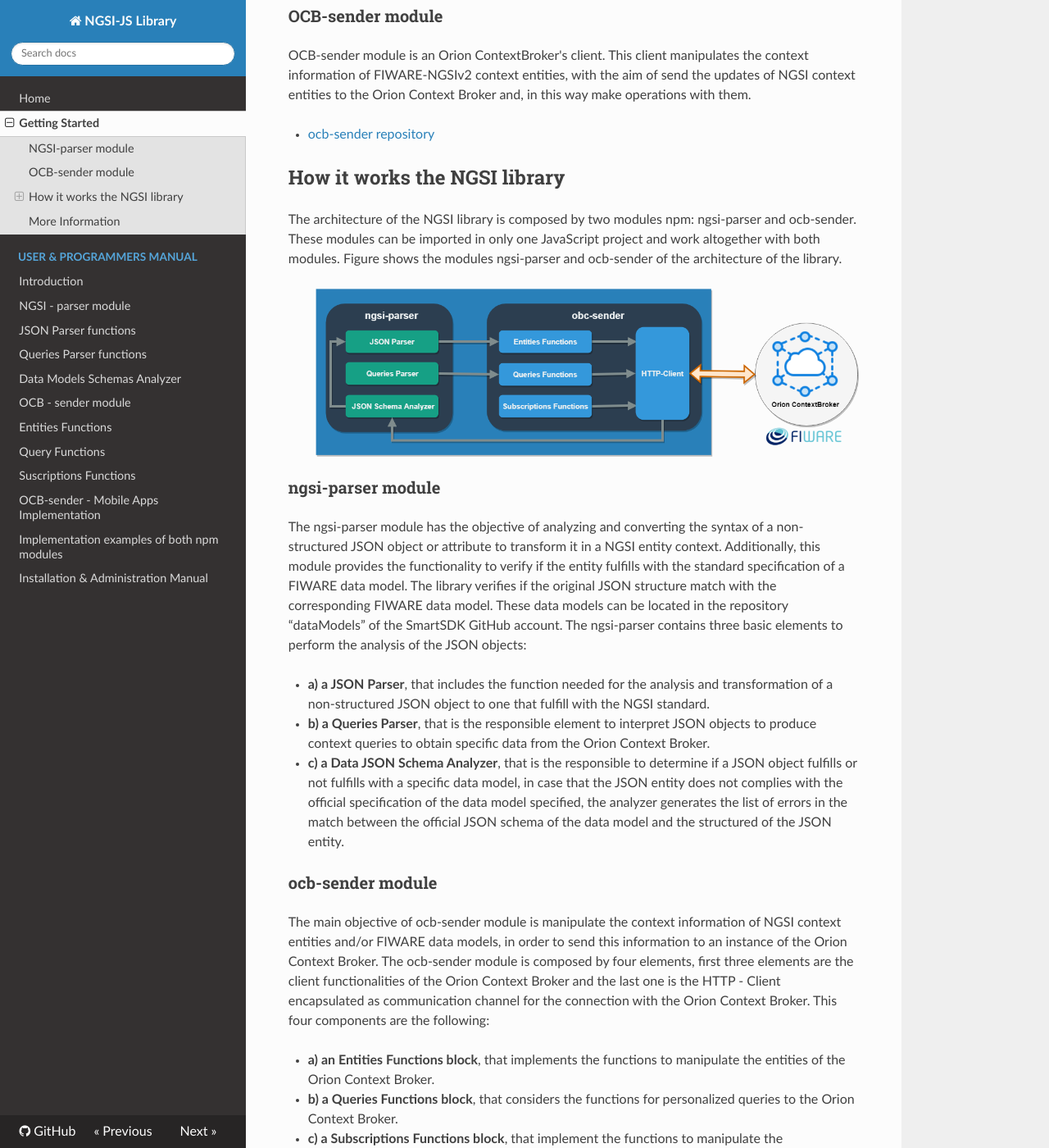
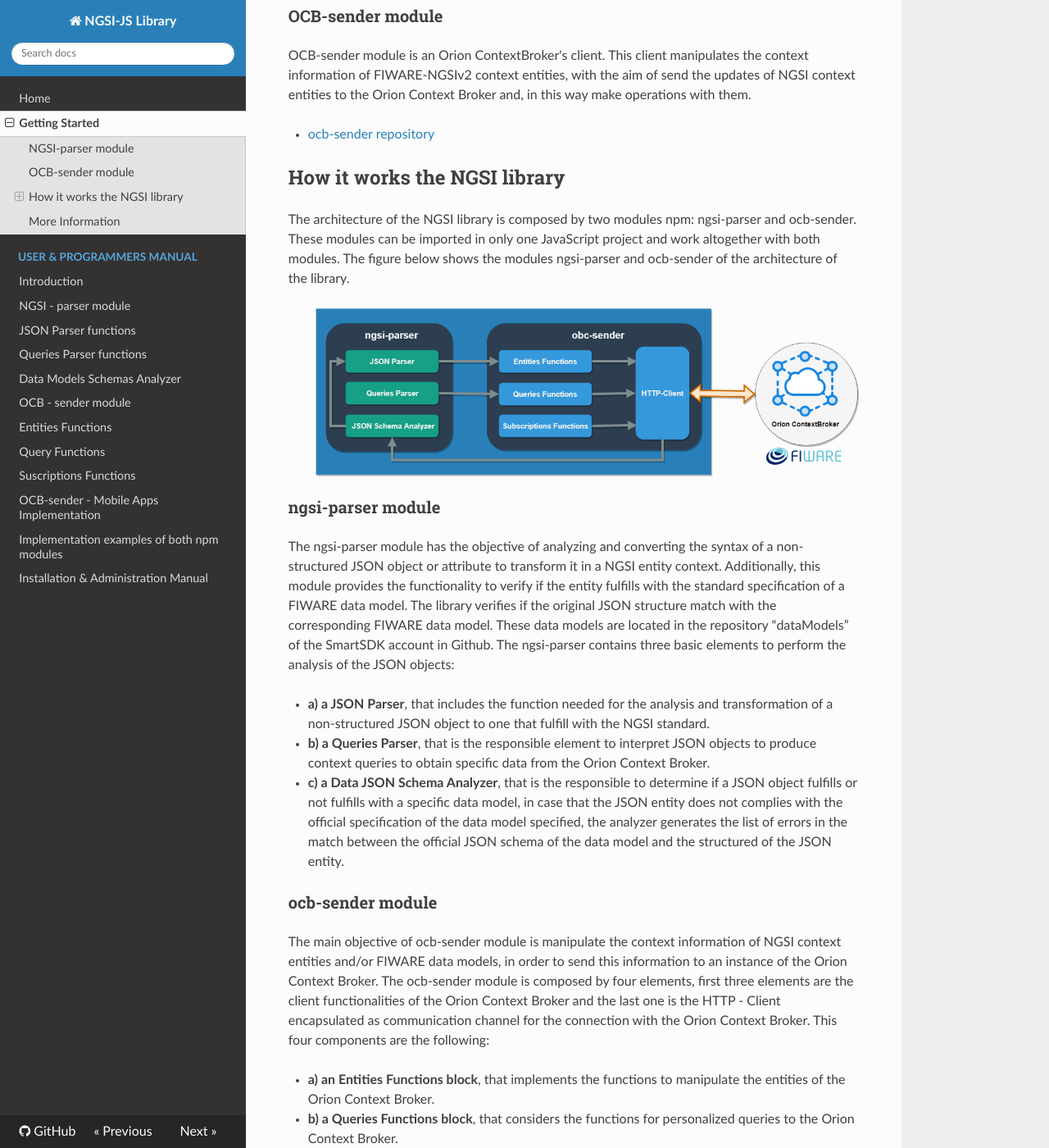
Before and after one commit to cenidetiot/ngsi-js-library, an MkDocs documentation site: the page built from doc/overview.md, in a window 1280 px wide and 1400 px high, scrolled down 564 px. Shown: the whole window at 82% size. Built offline with MkDocs 1.6.1, drawn with Linux system fonts in a browser that asks for light colours; nearby versions of some CDN libraries; comment, search, counter and statistics services are not loaded; old or Windows-style settings are respelled for this version of MkDocs; some of the changed text lies outside the part shown.

Commit message:
changes in docuemntation sections

```diff
--- a/doc/overview.md
+++ b/doc/overview.md
@@ -17,13 +17,13 @@
 
 ## How it works the NGSI library
 
-The architecture of the NGSI library is composed by two modules npm: ngsi-parser and ocb-sender. These modules can be imported in only one JavaScript project and work altogether with both modules. Figure shows the modules ngsi-parser and ocb-sender of the architecture of the library.
+The architecture of the NGSI library is composed by two modules npm: ngsi-parser and ocb-sender. These modules can be imported in only one JavaScript project and work altogether with both modules. The figure below shows the modules ngsi-parser and ocb-sender of the architecture of the library.
 
 ![NGSI Library Architecture](images/architecture.png)
 
 ### ngsi-parser module
 
-The ngsi-parser module has the objective of analyzing and converting the syntax of a non-structured JSON object or attribute to transform it in a NGSI entity context. Additionally, this module provides the functionality to verify if the entity fulfills with the standard specification of a FIWARE data model. The library verifies if the original JSON structure match with the corresponding FIWARE data model. These data models can be located in the repository “dataModels” of the SmartSDK GitHub account.
+The ngsi-parser module has the objective of analyzing and converting the syntax of a non-structured JSON object or attribute to transform it in a NGSI entity context. Additionally, this module provides the functionality to verify if the entity fulfills with the standard specification of a FIWARE data model. The library verifies if the original JSON structure match with the corresponding FIWARE data model. These data models are located in the repository “dataModels” of the SmartSDK account in Github.
 The ngsi-parser contains three basic elements to perform the analysis of the JSON objects:
 
 - **a) a JSON Parser**, that includes the function needed for the analysis and transformation of a non-structured JSON object to one that fulfill with the NGSI standard.
@@ -41,8 +41,8 @@
 
 ## More Information
 
-This is a small introduction of the NGSI Library, if you learn more about the library consult to following sections:
+This is a small introduction of the NGSI Library, if you want to learn more about the library consult the following sections:
 
 - Refer to the [Installation & Administration Manual](adminManual.md) to learn more about installing the modules of the library and getting them running.
-- Refer to the [User & Programmers Manual](usersManual.md) to learn more about the functionalities that offers each one of the library modules and how make operations in conjunction with both modules.
+- Refer to the [User & Programmers Manual](usersManual.md) to learn more about the functionalities that offers each one of the library modules and how make operations altogether with both modules.
 - If exists doubts about how the context entities or data models are treated, please visit the reference of [FIWARE- NGSI v2 specification](http://fiware.github.io/context.Orion/api/v2/stable/).
```
Also changed, not shown: other parts of doc/overview.md (+1 -1 lines), doc/ngsi/docs/ContextQueries.md (+1 -1 lines), doc/ngsi/docs/EntitiesFunctions.md (+2 -2 lines), doc/ngsi/docs/SchemaAnalizer.md (+1 -1 lines), doc/ocb/docs/EntitiesFunctions.md (+0 -2 lines), doc/ocb/index.md (+3 -1 lines).
